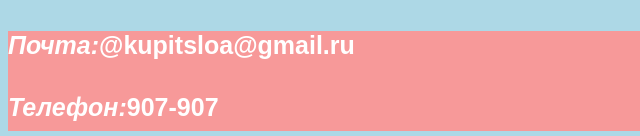
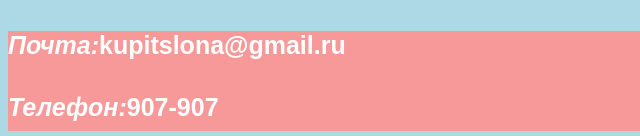
Before and after one commit to XalvaHD/slon, a plain HTML site: page index.html in a window 1280 px wide. Shown: the part 1322-1458 px from the top of the page, 0-640 px from the left. Drawn offline with Linux system fonts and the light colour scheme; a web font is replaced by a local one.

Commit message:
Update index.html

```diff
--- a/index.html
+++ b/index.html
@@ -39,7 +39,7 @@
     </div>
     <footer>
  <div>
-    <h4><i>Почта:</i>@kupitsloa@gmail.ru</h4>
+    <h4><i>Почта:</i>kupitslona@gmail.ru</h4>
     <h4><i>Телефон:</i>907-907</h4>
  </div>
     </footer>
```
